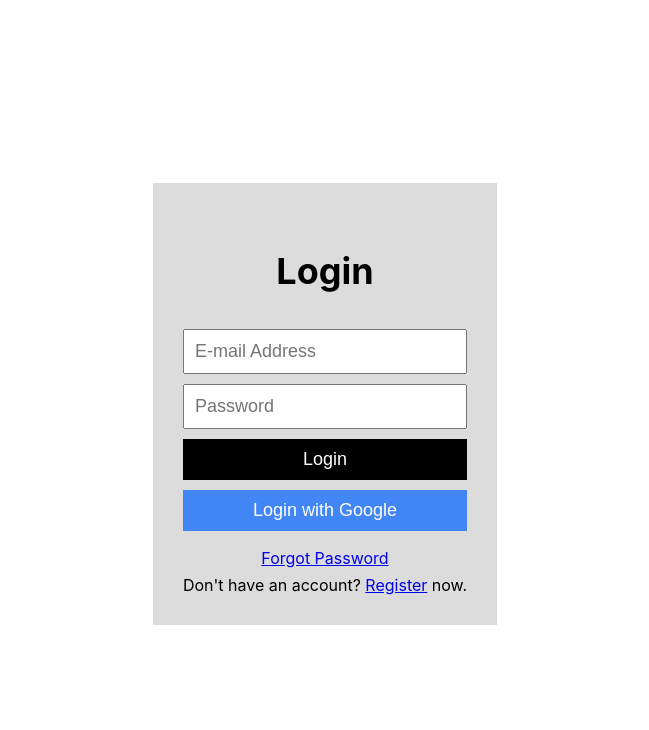
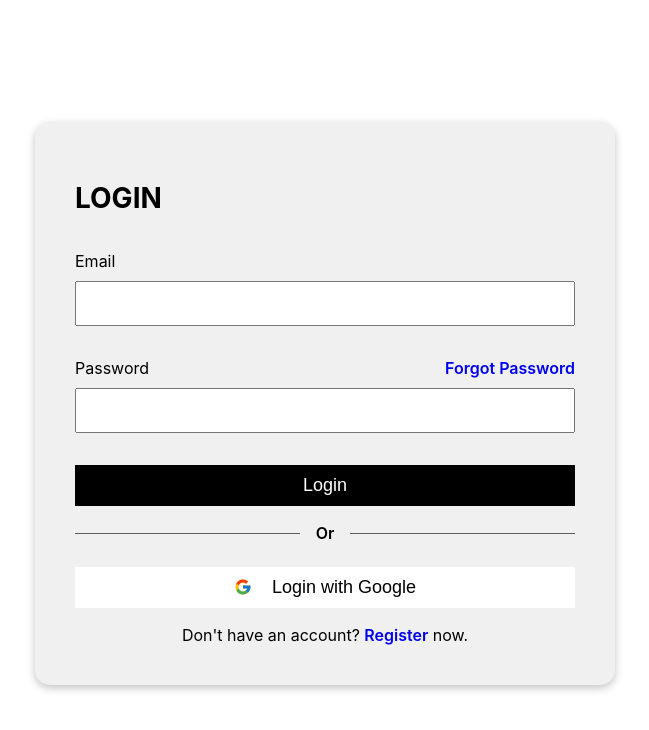
Before and after one commit to WillamNyunt/travel-logger, a React (Create React App) app: page / in a window 1280 px wide. Shown: the top 730 px of the page, without its empty margins (315-964 px from the left). Built offline with nearby package versions, Linux system fonts and the light colour scheme; no server answers.

Commit message:
Login page styling

```diff
--- a/src/App.js
+++ b/src/App.js
@@ -3,6 +3,9 @@
 import { useSelector } from 'react-redux';
 import { BrowserRouter as Router, Route, Routes } from "react-router-dom";
 import Login from './Login';
+import Register from './Register';
+import Reset from './Reset';
+import Dashboard from './Dashboard';
 
 function App() {
   const theme = useSelector(state => state.theme.theme)
@@ -11,6 +14,9 @@
       <Router>
         <Routes>
           <Route exact path="/" Component={Login} />
+          <Route exact path="/register" Component={Register} />
+          <Route exact path="/reset" Component={Reset} />
+          <Route exact path="/dashboard" Component={Dashboard} />
         </Routes>
       </Router>
     </div>
--- /dev/null
+++ b/src/Dashboard.js
@@ -0,0 +1,40 @@
+import React, { useEffect, useState } from "react";
+import { useAuthState } from "react-firebase-hooks/auth";
+import { useNavigate } from "react-router-dom";
+import "./scss/Dashboard.scss";
+import { auth, db, logout } from "./firebase";
+import { query, collection, getDocs, where } from "firebase/firestore";
+function Dashboard() {
+  const [user, loading, error] = useAuthState(auth);
+  const [name, setName] = useState("");
+  const navigate = useNavigate();
+  const fetchUserName = async () => {
+    try {
+      const q = query(collection(db, "users"), where("uid", "==", user?.uid));
+      const doc = await getDocs(q);
+      const data = doc.docs[0].data();
+      setName(data.name);
+    } catch (err) {
+      console.error(err);
+      alert("An error occured while fetching user data");
+    }
+  };
+  useEffect(() => {
+    if (loading) return;
+    if (!user) return navigate("/");
+    fetchUserName();
+  }, [user, loading]);
+  return (
+    <div className="dashboard">
+       <div className="dashboard__container">
+        Logged in as
+         <div>{name}</div>
+         <div>{user?.email}</div>
+         <button className="dashboard__btn" onClick={logout}>
+          Logout
+         </button>
+       </div>
+     </div>
+  );
+}
+export default Dashboard;
--- a/src/Login.js
+++ b/src/Login.js
@@ -3,6 +3,8 @@
 import { auth, signInWithEmailAndPassword, signInWithGoogle } from "./firebase";
 import { useAuthState } from "react-firebase-hooks/auth";
 import "./scss/Login.scss";
+import { FcGoogle } from "react-icons/fc";
+
 function Login() {
   const [email, setEmail] = useState("");
   const [password, setPassword] = useState("");
@@ -18,20 +20,20 @@
   return (
     <div className="login">
       <div className="login__container">
-        <h3>Login</h3>
+        <h1 className="login__title">Login</h1>
+        <label className="login__label" forHtml="email">Email</label>
         <input
           type="text"
           className="login__textBox"
           value={email}
           onChange={(e) => setEmail(e.target.value)}
-          placeholder="E-mail Address"
         />
+        <label className="login__label" forHtml="password">Password<Link to="/reset" className="login__link">Forgot Password</Link></label>
         <input
           type="password"
           className="login__textBox"
           value={password}
           onChange={(e) => setPassword(e.target.value)}
-          placeholder="Password"
         />
         <button
           className="login__btn"
@@ -39,14 +41,12 @@
         >
           Login
         </button>
+        <div className="login__or">Or</div>
         <button className="login__btn login__google" onClick={signInWithGoogle}>
-          Login with Google
+          <FcGoogle/>Login with Google
         </button>
         <div>
-          <Link to="/reset">Forgot Password</Link>
-        </div>
-        <div>
-          Don't have an account? <Link to="/register">Register</Link> now.
+          Don't have an account? <Link to="/register" className="login__link">Register</Link> now.
         </div>
       </div>
     </div>
--- /dev/null
+++ b/src/Register.js
@@ -0,0 +1,64 @@
+import React, { useEffect, useState } from "react";
+import { useAuthState } from "react-firebase-hooks/auth";
+import { Link, useNavigate } from "react-router-dom";
+import {
+  auth,
+  registerWithEmailAndPassword,
+  signInWithGoogle,
+} from "./firebase";
+import "./scss/Register.scss";
+function Register() {
+  const [email, setEmail] = useState("");
+  const [password, setPassword] = useState("");
+  const [name, setName] = useState("");
+  const [user, loading, error] = useAuthState(auth);
+  const history = useNavigate();
+  const register = () => {
+    if (!name) alert("Please enter name");
+    registerWithEmailAndPassword(name, email, password);
+  };
+  useEffect(() => {
+    if (loading) return;
+    if (user) history.replace("/dashboard");
+  }, [user, loading]);
+  return (
+    <div className="register">
+      <div className="register__container">
+        <input
+          type="text"
+          className="register__textBox"
+          value={name}
+          onChange={(e) => setName(e.target.value)}
+          placeholder="Full Name"
+        />
+        <input
+          type="text"
+          className="register__textBox"
+          value={email}
+          onChange={(e) => setEmail(e.target.value)}
+          placeholder="E-mail Address"
+        />
+        <input
+          type="password"
+          className="register__textBox"
+          value={password}
+          onChange={(e) => setPassword(e.target.value)}
+          placeholder="Password"
+        />
+        <button className="register__btn" onClick={register}>
+          Register
+        </button>
+        <button
+          className="register__btn register__google"
+          onClick={signInWithGoogle}
+        >
+          Register with Google
+        </button>
+        <div>
+          Already have an account? <Link to="/">Login</Link> now.
+        </div>
+      </div>
+    </div>
+  );
+}
+export default Register;
--- /dev/null
+++ b/src/Reset.js
@@ -0,0 +1,38 @@
+import React, { useEffect, useState } from "react";
+import { useAuthState } from "react-firebase-hooks/auth";
+import { useNavigate } from "react-router-dom";
+import { Link } from "react-router-dom";
+import { auth, sendPasswordResetEmail } from "./firebase";
+import "./scss/Reset.scss";
+function Reset() {
+  const [email, setEmail] = useState("");
+  const [user, loading, error] = useAuthState(auth);
+  const navigate = useNavigate();
+  useEffect(() => {
+    if (loading) return;
+    if (user) navigate("/dashboard");
+  }, [user, loading]);
+  return (
+    <div className="reset">
+      <div className="reset__container">
+        <input
+          type="text"
+          className="reset__textBox"
+          value={email}
+          onChange={(e) => setEmail(e.target.value)}
+          placeholder="E-mail Address"
+        />
+        <button
+          className="reset__btn"
+          onClick={() => sendPasswordResetEmail(email)}
+        >
+          Send password reset email
+        </button>
+        <div>
+          Don't have an account? <Link to="/register">Register</Link> now.
+        </div>
+      </div>
+    </div>
+  );
+}
+export default Reset;
--- a/src/firebase.js
+++ b/src/firebase.js
@@ -104,4 +104,5 @@
     signInWithEmailAndPassword,
     sendPasswordReset,
     logout,
+    sendPasswordResetEmail,
   };
--- /dev/null
+++ b/src/scss/Dashboard.scss
@@ -0,0 +1,25 @@
+.dashboard {
+    height: 100vh;
+    width: 100vw;
+    display: flex;
+    align-items: center;
+    justify-content: center;
+  }
+  .dashboard__container {
+    display: flex;
+    flex-direction: column;
+    text-align: center;
+    background-color: #dcdcdc;
+    padding: 30px;
+  }
+  .dashboard__btn {
+    padding: 10px;
+    font-size: 18px;
+    margin-top: 10px;
+    border: none;
+    color: white;
+    background-color: black;
+  }
+  .dashboard div {
+    margin-top: 7px;
+  }
--- a/src/scss/Login.scss
+++ b/src/scss/Login.scss
@@ -9,13 +9,18 @@
     display: flex;
     flex-direction: column;
     text-align: center;
-    background-color: #dcdcdc;
-    padding: 30px;
+    background-color: #f0f0f0;
+    padding: 40px;
+    max-width: 500px;
+    width: 100%;
+    border-radius: 15px;
+    box-shadow: rgba(0, 0, 0, 0.24) 0px 3px 8px;
   }
   .login__textBox {
     padding: 10px;
     font-size: 18px;
-    margin-bottom: 10px;
+    margin-bottom: 32px;
+
   }
   .login__btn {
     padding: 10px;
@@ -26,8 +31,60 @@
     background-color: black;
   }
   .login__google {
-    background-color: #4285f4;
+    background-color: #fff;
+    color: black;
+    display: flex;
+    flex-direction: row;
+    align-items: center;
+    column-gap: 20px;
+    justify-content: center;
   }
   .login div {
     margin-top: 7px;
   }
+
+  .login__label {
+    display: flex;
+    flex-direction: row;
+    justify-content: space-between;
+    margin-bottom: 10px;
+  }
+
+.login__link {
+  text-decoration: none;
+  &:visited {
+    color: rgb(2, 6, 35);
+  }
+  font-weight: 600;
+}
+
+.login__or {
+  width: 100%;
+  font-weight: 600;
+  color: black;
+  margin-block: 1.5rem;
+  text-align: center;
+  position: relative;
+
+  &:before, &:after {
+    content: "";
+    position: absolute;
+    top: 50%;
+    height: 1px;
+    width: 45%;
+    background-color: rgb(91, 91, 91);
+  }
+  &:before {
+    left: 0;
+  }
+  &:after {
+    right: 0;
+  }
+}
+
+.login__title {
+  text-transform: uppercase;
+  font-size: 28px;
+  align-self: flex-start;
+  margin-bottom: 36px;
+}
--- /dev/null
+++ b/src/scss/Register.scss
@@ -0,0 +1,33 @@
+.register {
+    height: 100vh;
+    width: 100vw;
+    display: flex;
+    align-items: center;
+    justify-content: center;
+  }
+  .register__container {
+    display: flex;
+    flex-direction: column;
+    text-align: center;
+    background-color: #dcdcdc;
+    padding: 30px;
+  }
+  .register__textBox {
+    padding: 10px;
+    font-size: 18px;
+    margin-bottom: 10px;
+  }
+  .register__btn {
+    padding: 10px;
+    font-size: 18px;
+    margin-bottom: 10px;
+    border: none;
+    color: white;
+    background-color: black;
+  }
+  .register__google {
+    background-color: #4285f4;
+  }
+  .register div {
+    margin-top: 7px;
+  }
--- /dev/null
+++ b/src/scss/Reset.scss
@@ -0,0 +1,30 @@
+.reset {
+    height: 100vh;
+    width: 100vw;
+    display: flex;
+    align-items: center;
+    justify-content: center;
+  }
+  .reset__container {
+    display: flex;
+    flex-direction: column;
+    text-align: center;
+    background-color: #dcdcdc;
+    padding: 30px;
+  }
+  .reset__textBox {
+    padding: 10px;
+    font-size: 18px;
+    margin-bottom: 10px;
+  }
+  .reset__btn {
+    padding: 10px;
+    font-size: 18px;
+    margin-bottom: 10px;
+    border: none;
+    color: white;
+    background-color: black;
+  }
+  .reset div {
+    margin-top: 7px;
+  }
```
